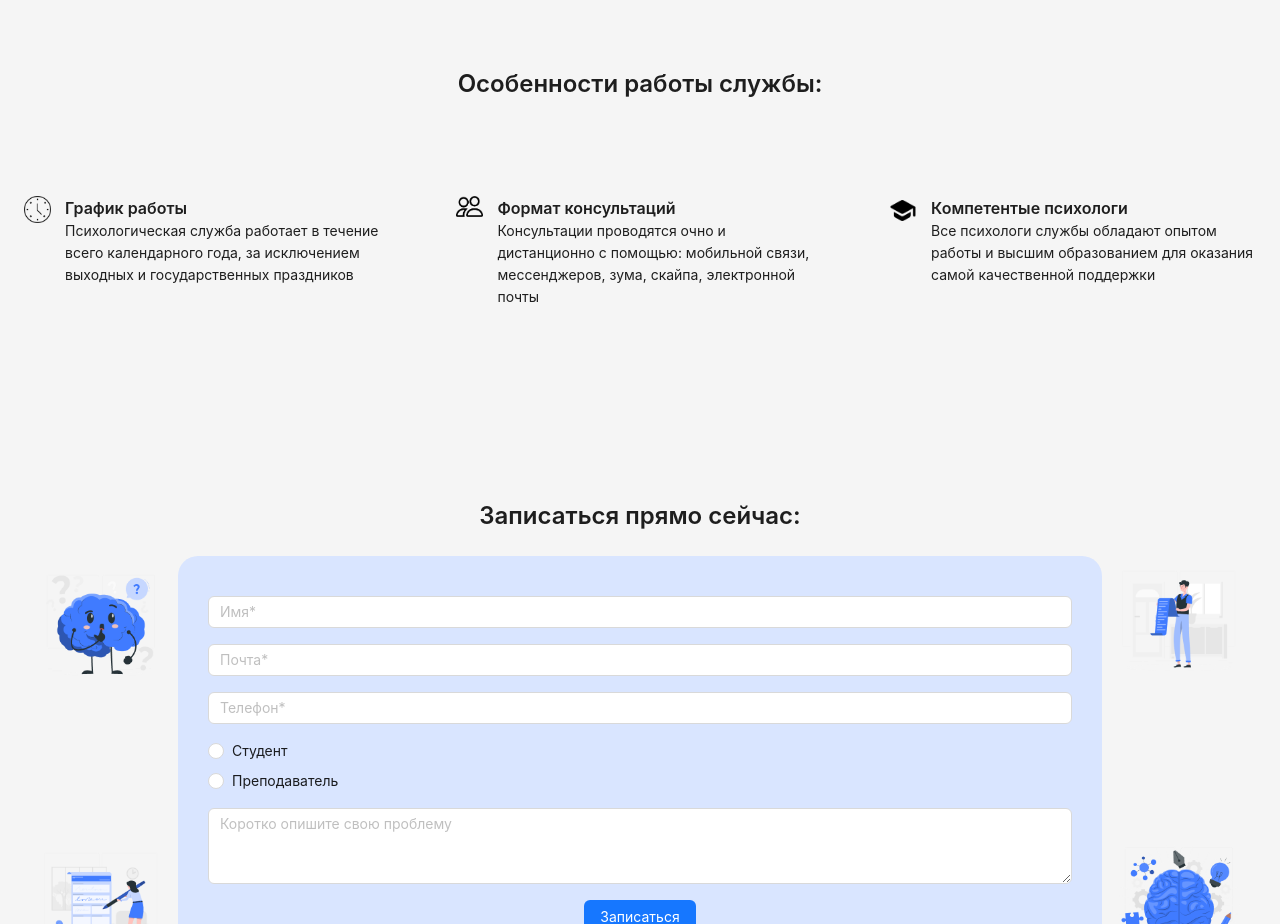
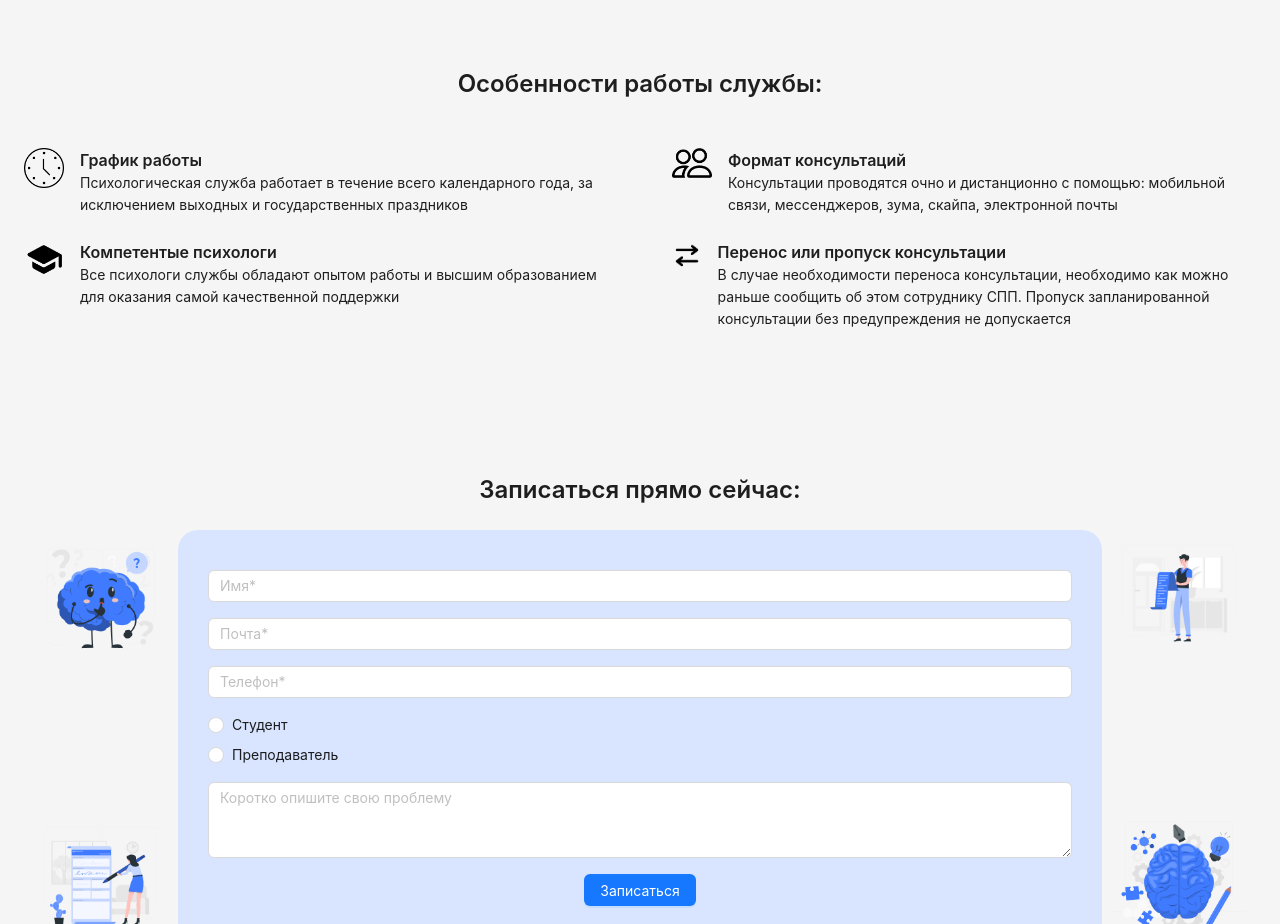
Before and after one commit to sunn-shinne/psycho-help, a React (Create React App) app: page / in a window 1280 px wide. Shown: the part 1620-2544 px from the top of the page. Built offline with nearby package versions, Linux system fonts and the light colour scheme.

Commit message:
Добавлен еще один пункт в особенности работы

```diff
--- a/src/pages/home-page/constants.tsx
+++ b/src/pages/home-page/constants.tsx
@@ -7,6 +7,7 @@ import StressReductionImage from '../../assets/images/main/reasons/reason_stress
 import DegreeImage from '../../assets/images/main/features/feature_degree.png';
 import FormatImage from '../../assets/images/main/features/feature_format.png';
 import TimeImage from '../../assets/images/main/features/feature_time.png';
+import RescheduleImage from '../../assets/images/main/features/feature_reschedule.png';
 
 export const SERVICE_PROPS = [
   'тренинги;',
@@ -40,4 +41,9 @@ export const FEATURES_OF_WORK = [
     image: DegreeImage,
     desc: 'Все психологи службы обладают опытом работы и высшим образованием для оказания самой качественной поддержки',
   },
+  {
+    title: 'Перенос или пропуск консультации',
+    image: RescheduleImage,
+    desc: 'В случае необходимости переноса консультации, необходимо как можно раньше сообщить об этом сотруднику СПП. Пропуск запланированной консультации без предупреждения не допускается',
+  },
 ];
--- a/src/pages/home-page/features-block/features-block.tsx
+++ b/src/pages/home-page/features-block/features-block.tsx
@@ -4,8 +4,7 @@ import { CSSProperties } from 'react';
 
 const styles: { [key in string]: CSSProperties } = {
   featursBlock: {
-    paddingTop: 72,
-    paddingBottom: 48,
+    paddingTop: 24,
   },
   featureItem: {
     marginBottom: 24,
@@ -20,8 +19,8 @@ const FeaturesBlock = () => {
   return (
     <Row gutter={64} style={styles.featursBlock}>
       {FEATURES_OF_WORK.map((item) => (
-        <Col xs={24} xl={8} style={styles.featureItem}>
-          <Flex gap={14}>
+        <Col xs={24} xl={12} style={styles.featureItem}>
+          <Flex gap={16}>
             <div style={styles.featureImage}>
               <Image src={item.image} preview={false} />
             </div>
```
Also changed, not shown: src/assets/images/main/features/feature_reschedule.png (added).
